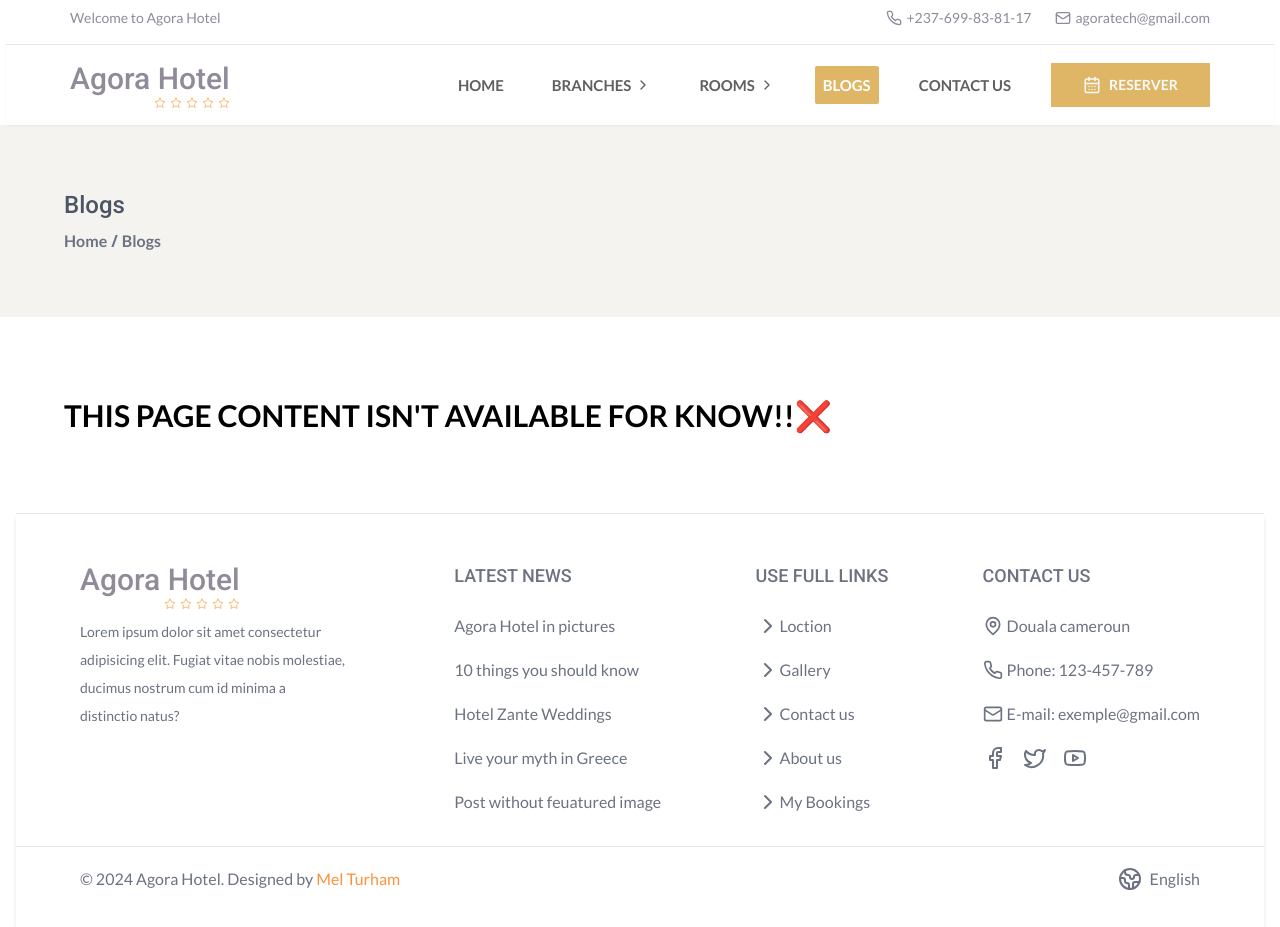
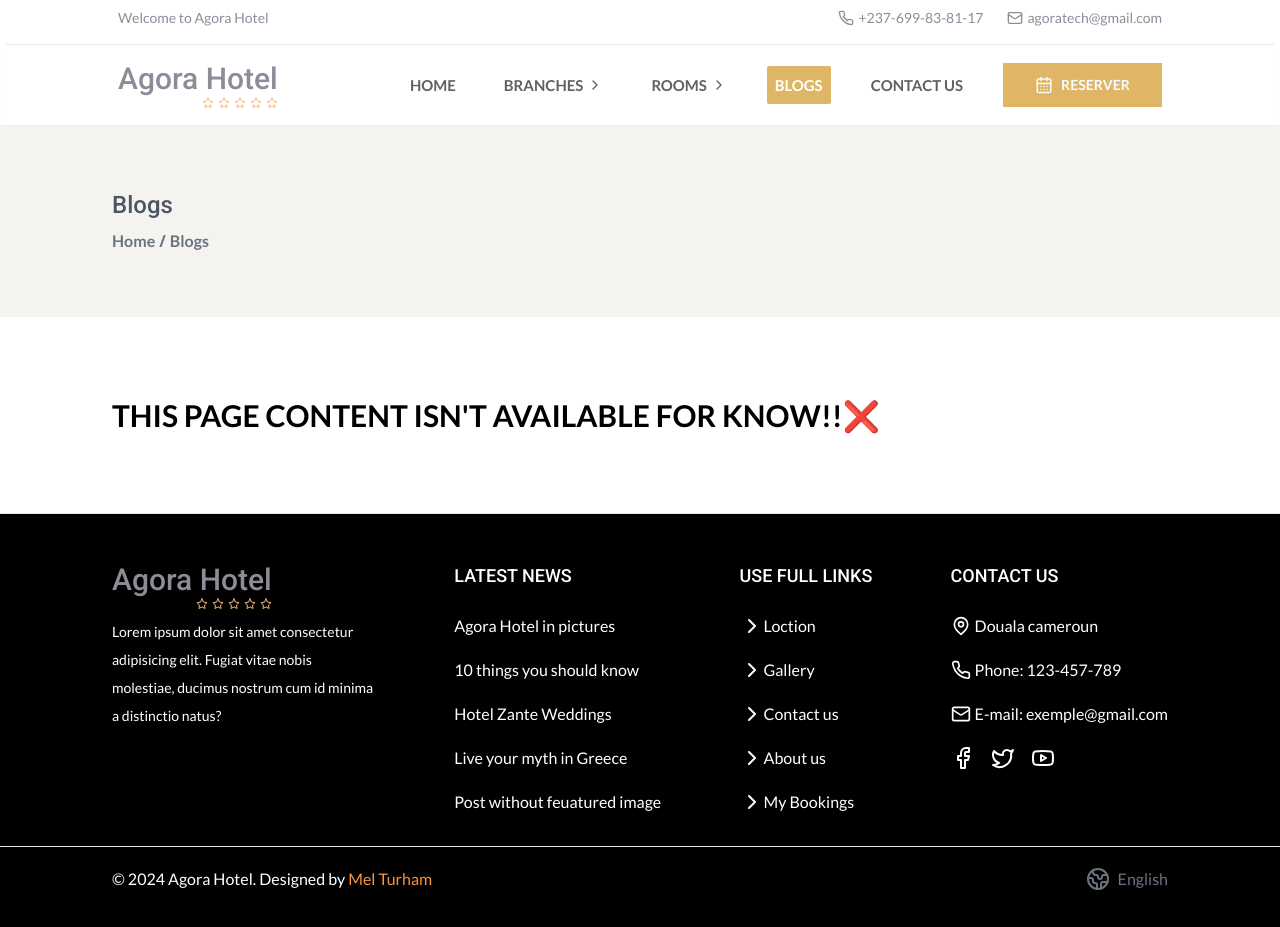
Before and after one commit to Mel-Turham/Agora-Hotel, a React (Vite) app: page /blogs in a window 1280 px wide. Built offline with nearby package versions, Linux system fonts and the light colour scheme.

Commit message:
update ui

```diff
--- a/src/components/CardTestimonial.tsx
+++ b/src/components/CardTestimonial.tsx
@@ -20,7 +20,7 @@ const CardTestimonial = ({
 }: Props) => {
 	return (
 		<div className='flex flex-col items-center gap-5'>
-			<div className='relative flex flex-col items-center px-8 py-6 transition-all duration-500 ease-in-out bg-white rounded-sm shadow-sm ring ring-gray-50/5 hover:-translate-y-2 hover:shadow-lg'>
+			<div className='relative flex flex-col items-center px-8 py-6 transition-all duration-500 ease-in-out bg-white rounded-sm shadow-sm ring ring-gray-50/5 hover:-translate-y-2 hover:shadow-lg h-[250px]'>
 				<div className='flex flex-col gap-1 mb-1 item-center'>
 					<h3 className='text-[#858a99] text-[22px] capitalize font-medium text-center'>
 						{feedBack}
--- a/src/components/CarouselService.tsx
+++ b/src/components/CarouselService.tsx
@@ -20,13 +20,13 @@ const CarouselService = () => {
 		return () => clearInterval(interval); // Clear interval on component unmount
 	}, [totalItems]);
 	return (
-		<section className='px-[15px] flex flex-col items-center py-[4rem]'>
+		<section className='px-20 flex flex-col items-center py-[4rem]'>
 			<Title
 				title='OUR AWESOME SERVICES'
 				paragraph='Check out our awesome services'
 				align='center'
 			/>
-			<div className='flex w-full px-10 mt-16 gap-7 '>
+			<div className='flex w-full mt-16 gap-7 '>
 				<figure className='relative flex w-2/3 h-full overflow-hidden rounded-sm'>
 					{data.map((item) => {
 						return (
@@ -53,7 +53,7 @@ const CarouselService = () => {
 						return (
 							<div
 								key={item.id}
-								className={`relative flex items-center gap-4 p-2 mb-5 ring-1 ring-gray-200 last:mb-0 transition-all duration-300 ease-in rounded-sm ${
+								className={`relative flex items-center gap-5 p-1 mb-5 ring-1 ring-gray-200 last:mb-0 transition-all duration-300 ease-in rounded-sm ${
 									i * 2 === index
 										? 'bg-[#333333] text-gray-100 shadow-lg'
 										: 'text-gray-500 bg-white'
--- a/src/components/Container.tsx
+++ b/src/components/Container.tsx
@@ -8,7 +8,7 @@ const Container = ({
 	className?: string;
 }) => {
 	return (
-		<section className={`${className} px-16`}>
+		<section className={`${className} px-28`}>
 			{children}
 		</section>
 	);
--- a/src/components/Footer.tsx
+++ b/src/components/Footer.tsx
@@ -15,23 +15,23 @@ import Container from './Container';
 const Footer = () => {
 	const [isOpen, setIsOpen] = useState<boolean>(false);
 	return (
-		<footer className='py-4 border-t border-gray-200 border-solid divide-y shadow-md max-w-[1248px] mx-auto'>
+		<footer className='py-4 mx-auto text-white bg-black border-t border-gray-200 border-solid divide-y shadow-md'>
 			<Container>
 				<div className='flex justify-between gap-3 py-8'>
 					<div className='flex flex-col w-1/4 gap-2'>
 						<Logo />
 
-						<p className='text-sm leading-7 text-gray-500 text-pretty'>
+						<p className='text-sm leading-7 text-white text-pretty'>
 							Lorem ipsum dolor sit amet consectetur adipisicing elit. Fugiat
 							vitae nobis molestiae, ducimus nostrum cum id minima a distinctio
 							natus?
 						</p>
 					</div>
 					<div className='space-y-6'>
-						<h2 className='text-lg font-medium text-gray-500 uppercase'>
+						<h2 className='text-lg font-medium text-white uppercase'>
 							Latest news
 						</h2>
-						<div className='space-y-5 text-gray-500'>
+						<div className='space-y-5 text-white'>
 							<p>Agora Hotel in pictures</p>
 							<p>10 things you should know</p>
 							<p>Hotel Zante Weddings</p>
@@ -40,10 +40,10 @@ const Footer = () => {
 						</div>
 					</div>
 					<div className='space-y-6'>
-						<h2 className='text-lg font-medium text-gray-500 uppercase'>
+						<h2 className='text-lg font-medium text-white uppercase'>
 							Use full links
 						</h2>
-						<div className='space-y-5 text-gray-500'>
+						<div className='space-y-5 text-white'>
 							<p className='flex items-center'>
 								<ChevronRight /> <span>Loction</span>
 							</p>
@@ -62,10 +62,10 @@ const Footer = () => {
 						</div>
 					</div>
 					<div className='space-y-6'>
-						<h2 className='text-lg font-medium text-gray-500 uppercase'>
+						<h2 className='text-lg font-medium text-white uppercase'>
 							Contact us
 						</h2>
-						<div className='space-y-5 text-gray-500'>
+						<div className='space-y-5 text-white'>
 							<p className='flex items-center gap-1'>
 								<MapPin className='w-5 h-5' /> <span>Douala cameroun</span>
 							</p>
@@ -88,7 +88,7 @@ const Footer = () => {
 			<Container>
 				<div className='relative flex items-center justify-between py-5'>
 					{/* copyright */}
-					<p className='text-gray-500'>
+					<p className='text-white'>
 						{' '}
 						&copy; 2024 Agora Hotel. Designed by{' '}
 						<span className='text-orange-400'>Mel Turham</span>{' '}
--- a/src/components/Navbar.tsx
+++ b/src/components/Navbar.tsx
@@ -61,7 +61,7 @@ const Navbar = () => {
 	return (
 		<>
 			<header className='flex flex-col w-full gap-2 bg-white max-w-[1268px] mx-auto'>
-				<div className='flex items-center justify-between px-16 py-2 text-[#908A99] text-sm font-semibold'>
+				<div className='flex items-center justify-between px-28 py-2 text-[#908A99] text-sm font-semibold'>
 					<span className='font-normal'>Welcome to Agora Hotel</span>
 					<div className='flex items-center gap-6'>
 						<a
@@ -82,7 +82,7 @@ const Navbar = () => {
 				</div>
 				<hr />
 			</header>
-			<nav className='sticky top-0 z-20 flex items-center px-16 py-4 mx-auto bg-white shadow-sm max-w-[1268px]'>
+			<nav className='sticky top-0 z-20 flex items-center px-28 py-4 mx-auto bg-white shadow-sm max-w-[1268px]'>
 				<Logo />
 				<menu className='flex items-center gap-8 ml-auto '>
 					{Links.map((link) => {
--- a/src/layouts/HomeLayout.tsx
+++ b/src/layouts/HomeLayout.tsx
@@ -9,7 +9,7 @@ const HomeLayout = () => {
 	return (
 		<>
 			<Navbar />
-			<main className='max-w-screen-xl mx-auto'>
+			<main className='mx-auto '>
 				{pathname !== '/' && (
 					<Container className='bg-[#F5F3F0] py-16'>
 						<h1 className='text-2xl font-medium text-gray-600 capitalize'>
--- a/src/pages/Branches/Branch.tsx
+++ b/src/pages/Branches/Branch.tsx
@@ -27,7 +27,7 @@ const Branch = () => {
 
 	return (
 		<section>
-			<Container className='grid grid-cols-3 gap-16 py-10 '>
+			<Container className='grid grid-cols-3 gap-4 py-10'>
 				{branches.map((branch) => (
 					<BranchCard
 						key={branch.id}
```
